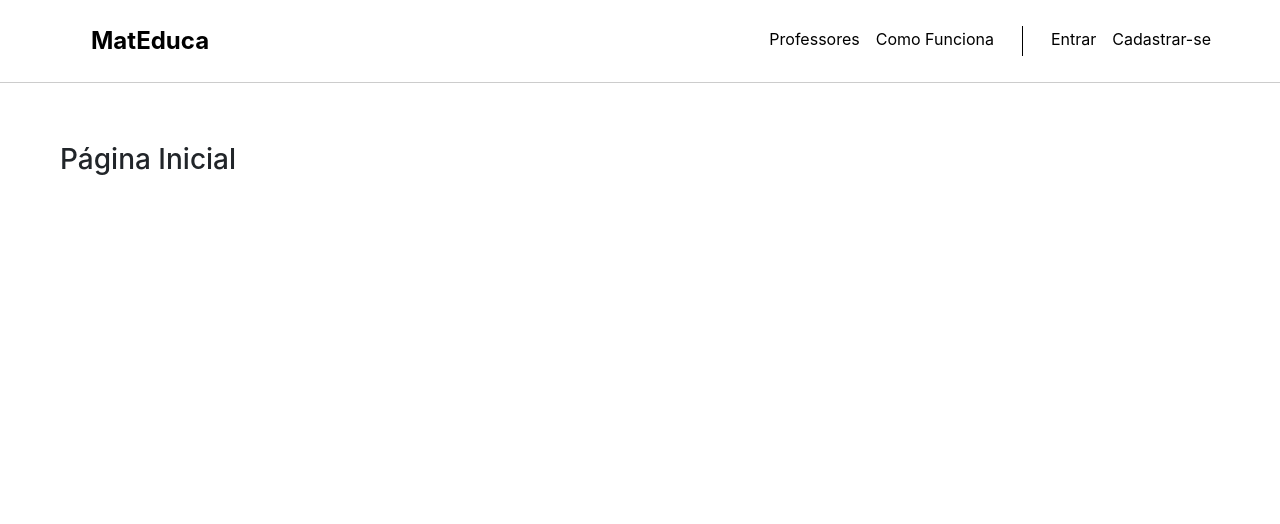
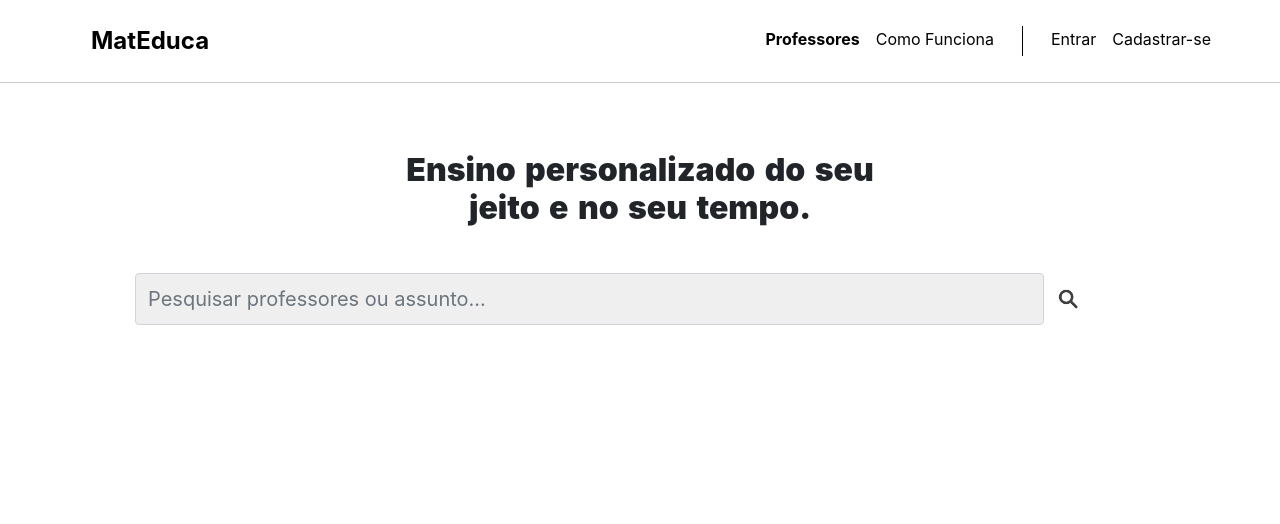
Before and after one commit to WaddFranklin/PDS-MatEduca, a Laravel app: page / in a window 1280 px wide. Shown: the top 524 px of the page. Run offline with Laravel 10, Linux system fonts and the light colour scheme; some libraries are stand-ins or nearby versions.

Commit message:
Iniciando a estilização da página principal

```diff
--- a/public/css/header_style.css
+++ b/public/css/header_style.css
@@ -29,6 +29,9 @@ header{
     font-size: 1.5em;
     padding-left: 30px;
 }
+#navbar #professor{
+    font-weight: bolder;
+}
 .vertical-divider{
     width: 1px;
     height: 30px;
--- a/public/css/index.css
+++ b/public/css/index.css
@@ -1,4 +1,37 @@
-.index-h3{
+#title-container{
+    margin: 45px auto;
+    max-width: 540px;
+    padding-top: 20px;
+    word-spacing: 3px;
+}
+#title-container h3{
+    font-weight:900;
+    margin: 3px;
+    text-align: center;
+    font-size: 2em;
+}
+#search-container{
+    max-width: 1040px;
+    margin: 0px auto;
 
-    padding: 60px;
 }
+#search-icon{
+
+    width: 50px;
+    background: transparent;
+    border: none;
+}
+#search-input{
+    padding: 12px;
+    width: 90%;
+    background-color: #efefef;
+    transform: 250ms ease-in-out;
+    font-size: 20px;
+    line-height: 18px;
+    height: 6.5vh;
+    float: left;
+}
+#search-input::placeholder{
+
+    color: color(#5e5e5e,a(0.8));
+}
--- a/resources/views/layouts/main.blade.php
+++ b/resources/views/layouts/main.blade.php
@@ -32,7 +32,7 @@
                         <ul class="navbar-nav">
 
                             <li class="nav-item">
-                                <a href="/" class="nav-link">Professores</a>
+                                <a href="/" id="professor" class="nav-link">Professores</a>
                             </li>
 
                             <li class="nav-item">
--- a/resources/views/welcome.blade.php
+++ b/resources/views/welcome.blade.php
@@ -4,5 +4,13 @@
 
 @section('content')
 
-    <h3 class= "index-h3">Página Inicial</h3>
+    <div id = "title-container" class ="col-md-12 ">
+        <h3>Ensino personalizado do seu jeito e no seu tempo.</h3>
+    </div>
+    <div id="search-container" class="col-md-12">
+
+        <input type="text" id="search-input" class="form-control" placeholder="Pesquisar professores ou assunto...">
+
+        <span><img id= "search-icon" src="/img/search-icon-svg-28.jpg" alt="search symbol"></span>
+    </div>
 @endsection
```
Also changed, not shown: public/img/search-icon-svg-28.jpg (added).
